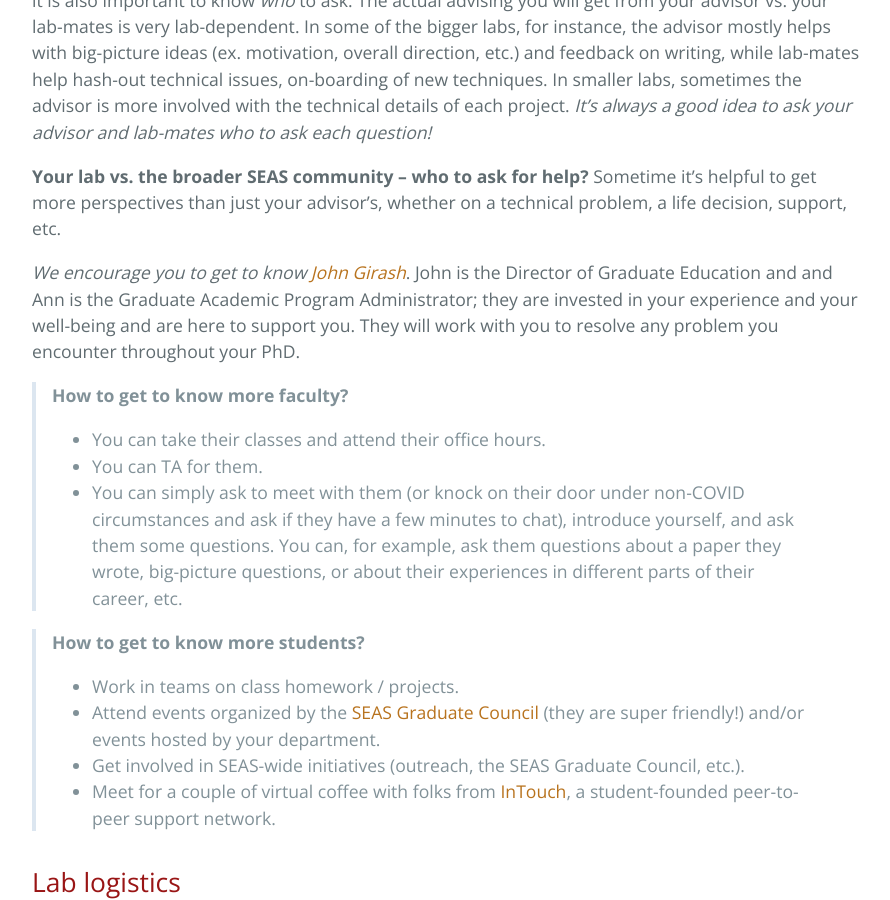
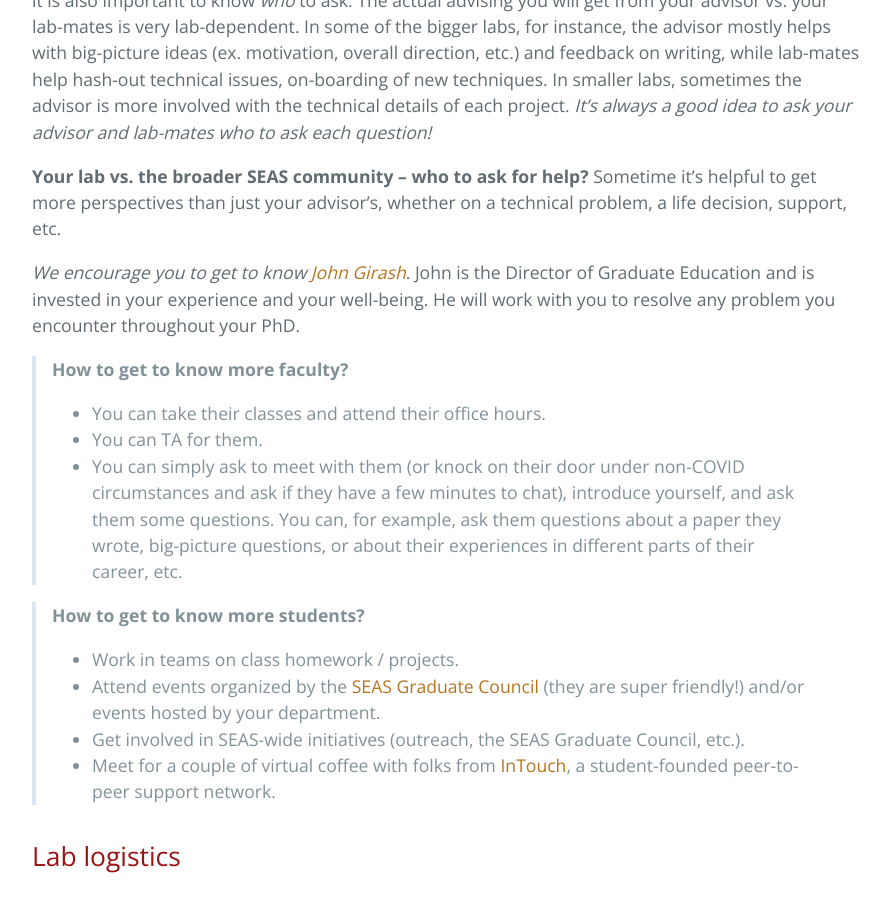
Before and after one commit to yanivyacoby/a-guide-to-your-phd, a Jekyll site: the page built from guide.md, in a window 1280 px wide and 900 px high, scrolled down 9657 px. Shown: the whole window, without its empty margins (192-1082 px from the left). Built offline with Jekyll 4.4.1, drawn with Linux system fonts in a browser that asks for light colours.

Commit message:
Update guide.md

```diff
--- a/guide.md
+++ b/guide.md
@@ -305,11 +305,8 @@ Sometime it's helpful to get more perspectives than just your advisor's,
 whether on a technical problem, a life decision, support, etc.
 
 _We encourage you to get to know [John Girash](https://scholar.harvard.edu/girash/home)_.
-John is the Director of Graduate Education and
-and Ann is the Graduate Academic Program Administrator;
-they are invested in your experience and your well-being
-and are here to support you.
-They will work with you to resolve any problem you encounter throughout your PhD.
+John is the Director of Graduate Education and is invested in your experience and your well-being.
+He will work with you to resolve any problem you encounter throughout your PhD.
 
 > **How to get to know more faculty?**
 * You can take their classes and attend their office hours.
```
